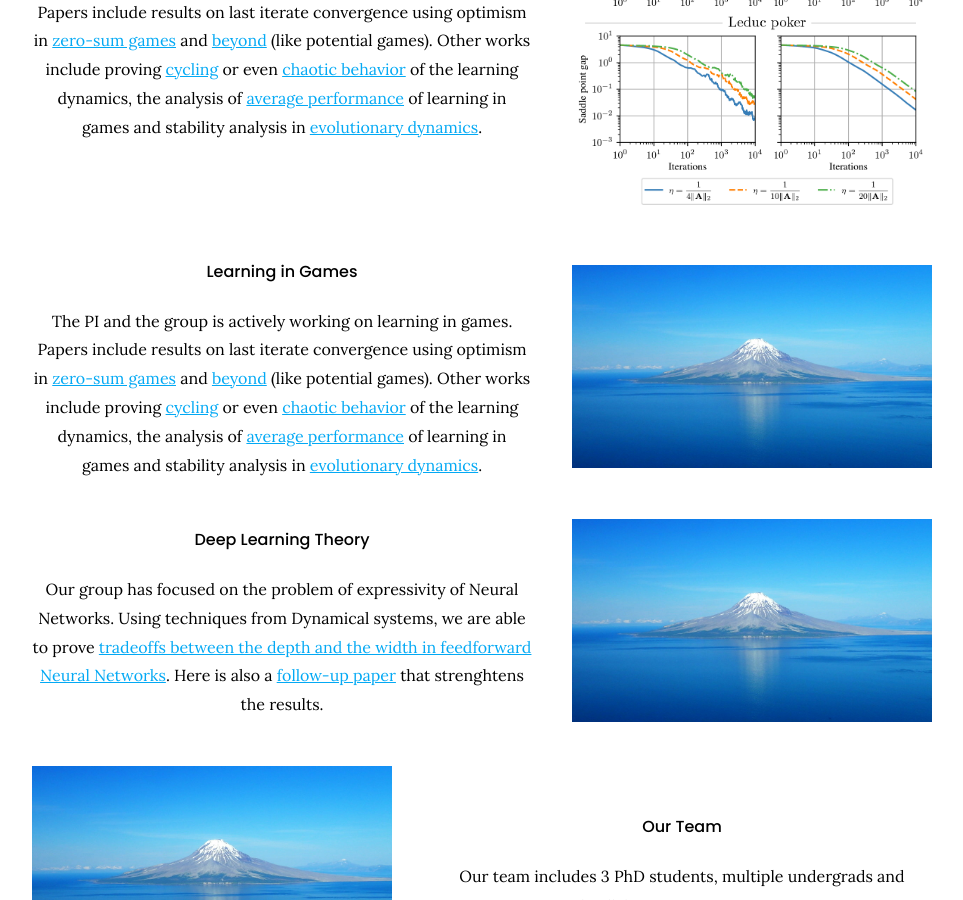
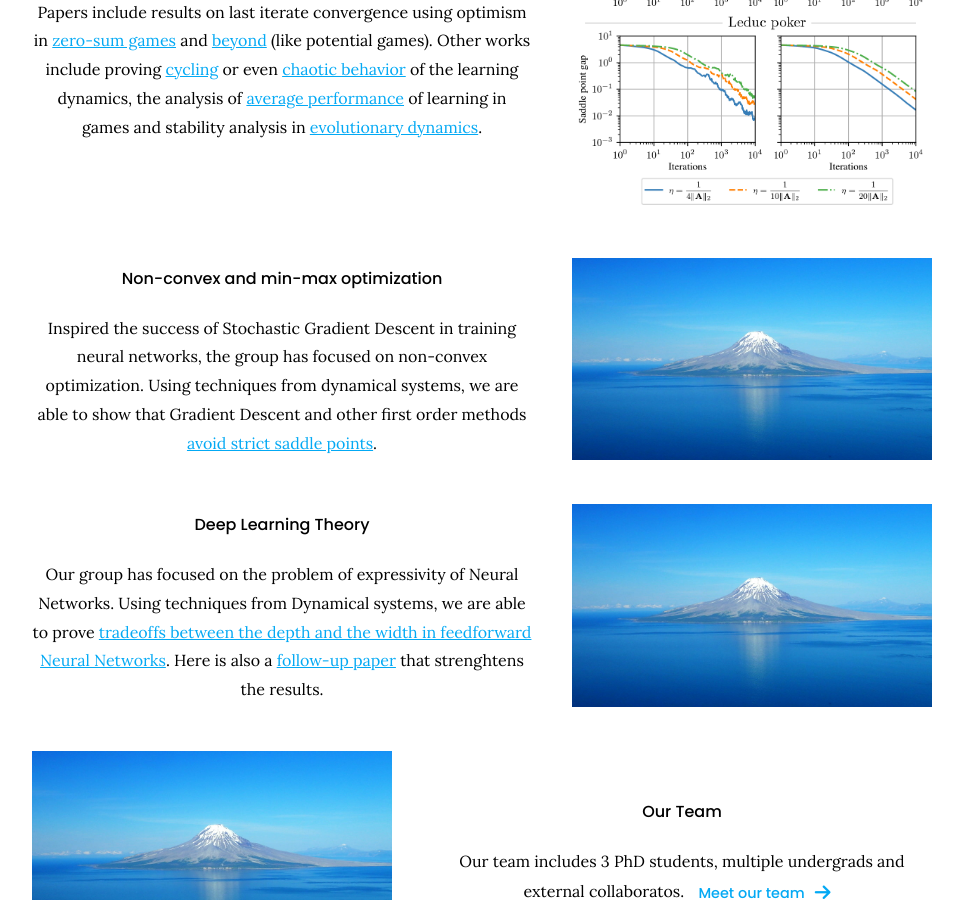
Before and after one commit to goallabuci/goallabuci.github.io, a Jekyll site: the page built from index.md, in a window 1280 px wide and 900 px high, scrolled down 1078 px. Shown: the whole window, without its empty margins (158-1121 px from the left). Built offline with Jekyll 4.4.1, drawn with Linux system fonts in a browser that asks for light colours.

Commit message:
Update index.md

```diff
--- a/index.md
+++ b/index.md
@@ -33,13 +33,13 @@ The PI and the group is actively working on learning in games. Papers include re
 %}
 
 {% capture text %}
-The PI and the group is actively working on learning in games. Papers include results on last iterate convergence using optimism in [zero-sum games](https://arxiv.org/abs/1807.04252) and [beyond](https://arxiv.org/abs/2203.12056) (like potential games). Other works include proving [cycling](https://arxiv.org/abs/1710.11249) or even [chaotic behavior](https://arxiv.org/abs/1810.05355) of the learning dynamics, the analysis of [average performance](https://arxiv.org/abs/1403.3885) of learning in games and stability analysis in [evolutionary dynamics](https://arxiv.org/abs/1408.6270).
+Inspired the success of Stochastic Gradient Descent in training neural networks, the group has focused on non-convex optimization. Using techniques from dynamical systems, we are able to show that Gradient Descent and other first order methods [avoid strict saddle points](https://arxiv.org/abs/1710.07406).
 {:.center}
 {% endcapture %}
 {%
   include feature.html
   image="images/photo.jpg"
-  title="Learning in Games"
+  title="Non-convex and min-max optimization"
   flip=true
   text=text
 %}
```
